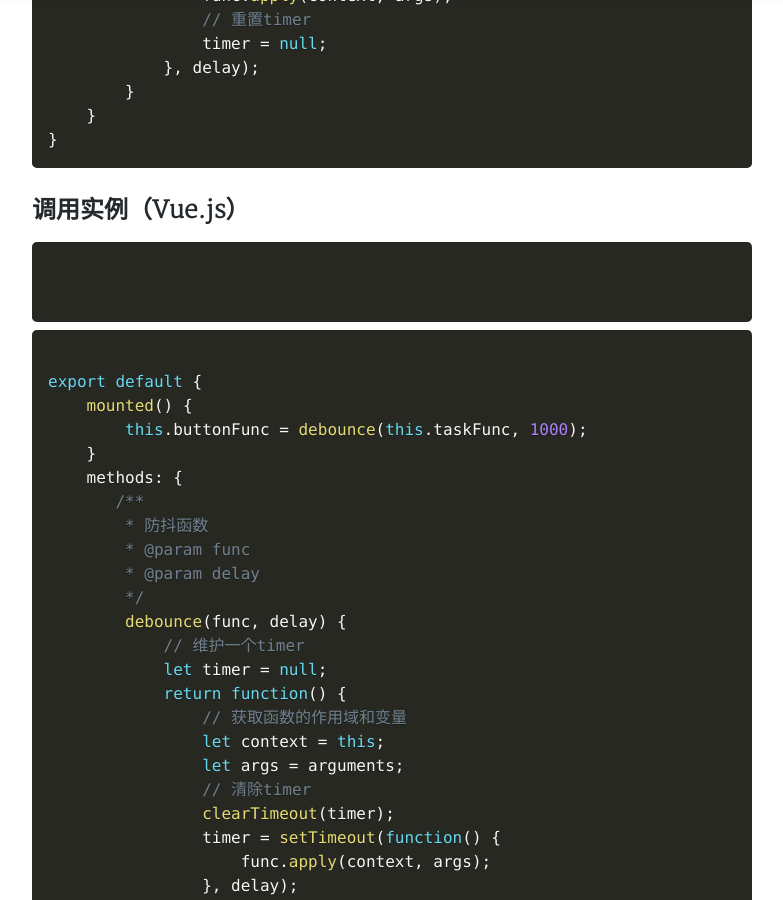
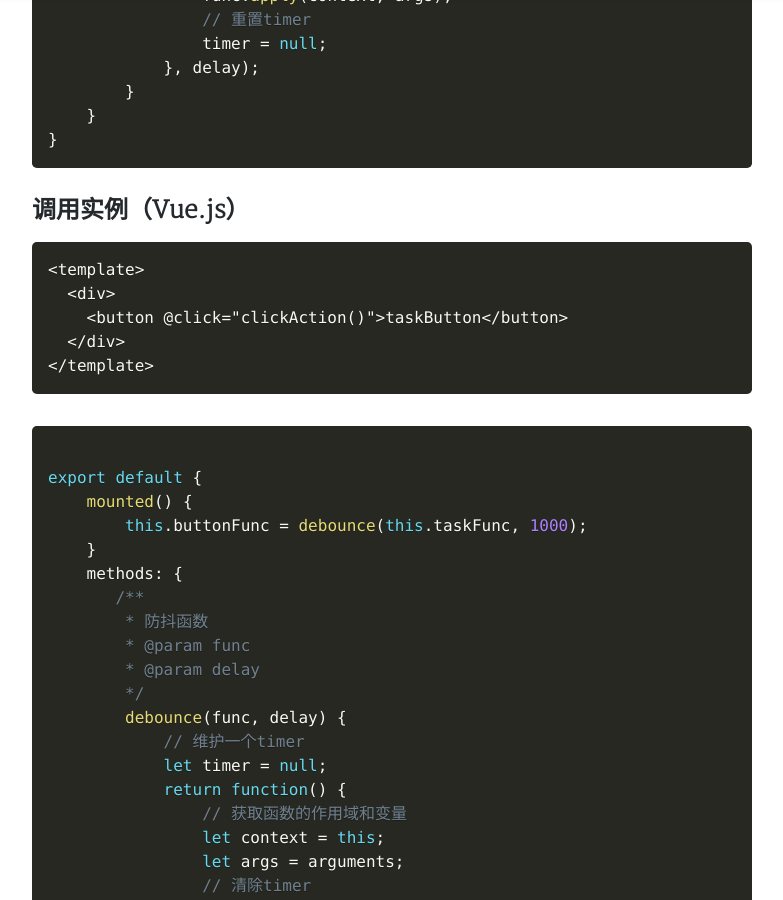
Before and after one commit to Lerryteng/Lerryteng.github.io, a Jekyll site: the page built from _posts/2018-11-07-降频操作：防抖、节流.md, in a window 1280 px wide and 900 px high, scrolled down 2357 px. Shown: the whole window, without its empty margins (248-1031 px from the left). Built offline with Jekyll 4.4.1, drawn with Linux system fonts in a browser that asks for light colours; nearby versions of some CDN libraries; a style sheet for code colours, icons or effects is not loaded.

Commit message:
update fangdou jieliu

````diff
--- a/_posts/2018-11-07-降频操作：防抖、节流.md
+++ b/_posts/2018-11-07-降频操作：防抖、节流.md
@@ -68,13 +68,13 @@ throttle(func, delay) {
 
 ## 调用实例（Vue.js）
 
-<pre><code class="language-Html">
+```
 <template>
   <div>
     <button @click="clickAction()">taskButton</button>
   </div>
 </template>
-</code></pre>
+```
 
 <pre><code class="language-JavaScript">
 export default {
````
